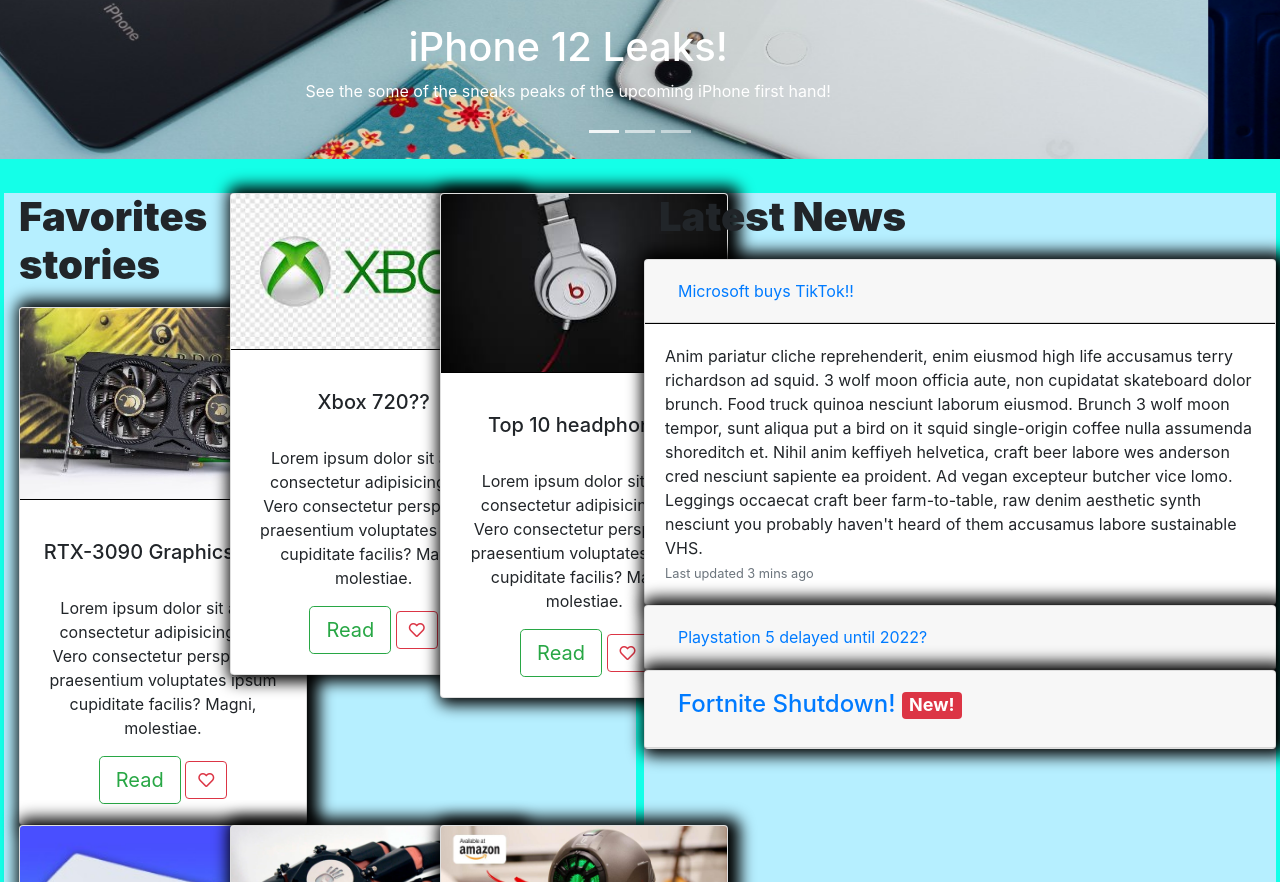
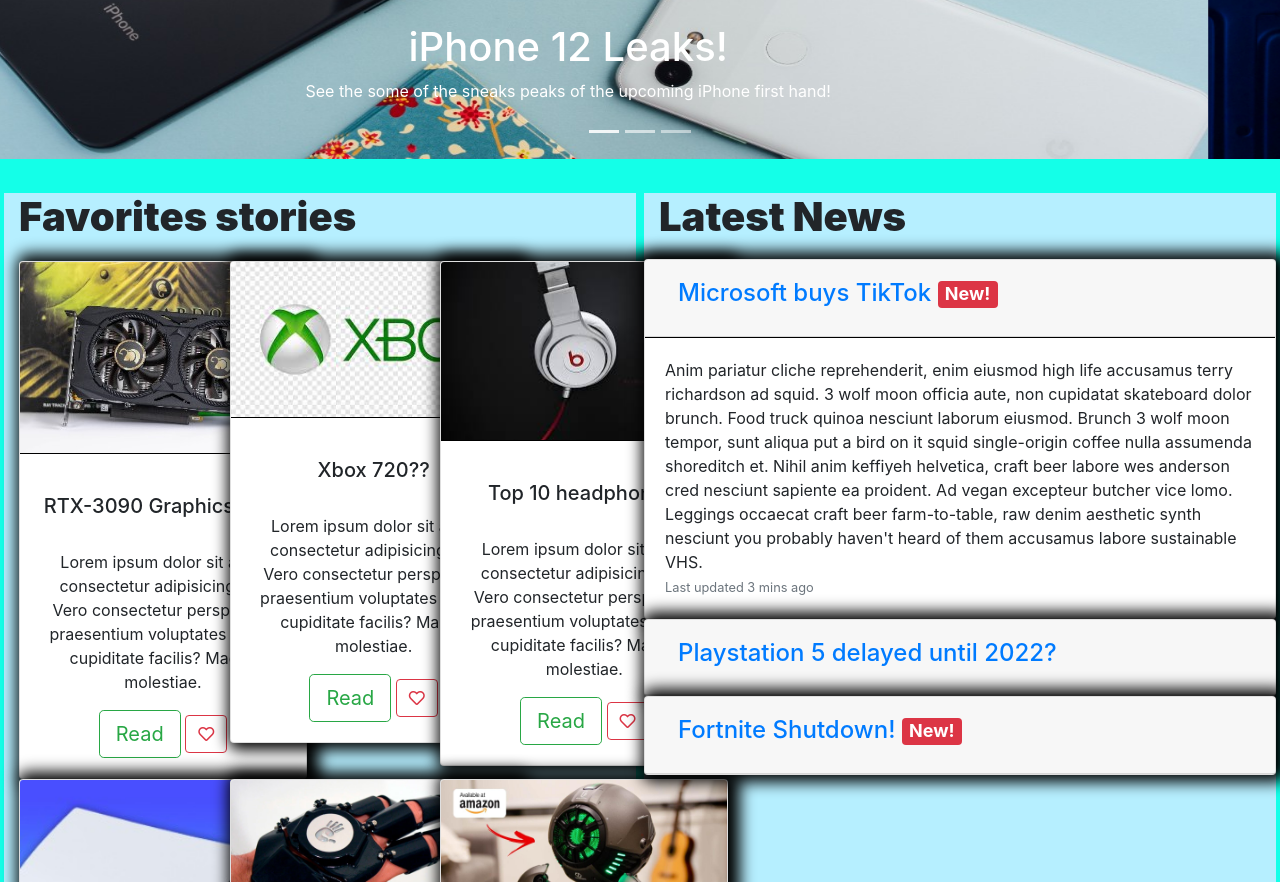
Before and after one commit to KalTang/Tech-News, a plain HTML site: page Index.html in a window 1280 px wide. Shown: the part 491-1373 px from the top of the page. Drawn offline with nearby package versions, Linux system fonts and the light colour scheme.

Commit message:
minor changes

```diff
--- a/Index.html
+++ b/Index.html
@@ -108,9 +108,11 @@
 
     <section class="Favorites">
         <div class="container my-container">
+            <section>
+                <h1 id="box-titles">Favorites stories</h1>
+                </section>
             <div class="row">
                 <div class="col-md-4">
-                    <h1>Favorites stories</h1>
                     <div class="card text-center" style="width: 18rem;">
                         <div class="inner">
                             <img class="card-img-top" src="images/gcard.jpg" alt="Card image cap">
@@ -194,16 +196,18 @@
             </div>
         </div>
         <div class="container my-container">
+            <section>
+                <h1>Latest News</h1>
+            </section>
             <div class="row">
                 <div class="col">
-                    <h1>Latest News</h1>
                 </div>
                 <div id="accordion">
                     <div class="card">
                       <div class="card-header" id="headingOne">
                         <h5 class="mb-0">
                           <button class="btn btn-link" data-toggle="collapse" data-target="#collapseOne" aria-expanded="true" aria-controls="collapseOne">
-                            Microsoft buys TikTok!!
+                            <h4>Microsoft buys TikTok <span class="badge badge-danger">New!</span></h4>
                           </button>
                         </h5>
                       </div>
@@ -219,7 +223,7 @@
                       <div class="card-header" id="headingTwo">
                         <h5 class="mb-0">
                           <button class="btn btn-link collapsed" data-toggle="collapse" data-target="#collapseTwo" aria-expanded="false" aria-controls="collapseTwo">
-                            Playstation 5 delayed until 2022?
+                            <h4>Playstation 5 delayed until 2022?</h4>
                           </button>
                         </h5>
                       </div>
--- a/main.css
+++ b/main.css
@@ -43,6 +43,10 @@
     border: 4px solid #14ffe8;
 }
 
+#box-titles{
+    margin-bottom: 10px;
+}
+
 
 /*================
  =----Cards------=
@@ -84,6 +88,19 @@
     transform: scale(1.5);
 }
 
+#accordion {
+    width: 100%;
+    text-decoration: none;
+    padding: auto;
+    margin: auto;
+}
+
+#headingOne {
+    position: relative;
+    z-index: 1;
+}
+
+
 
 #footer {
     text-align: center;
```
